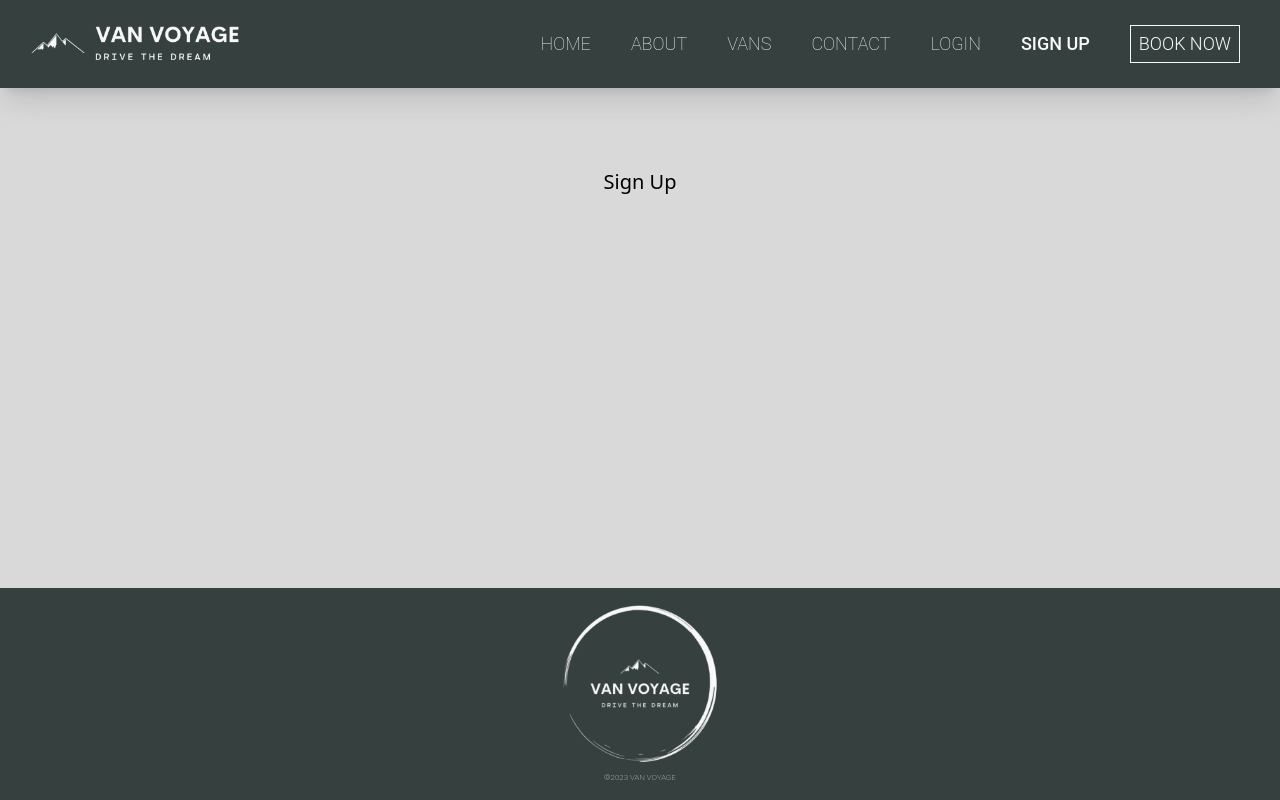
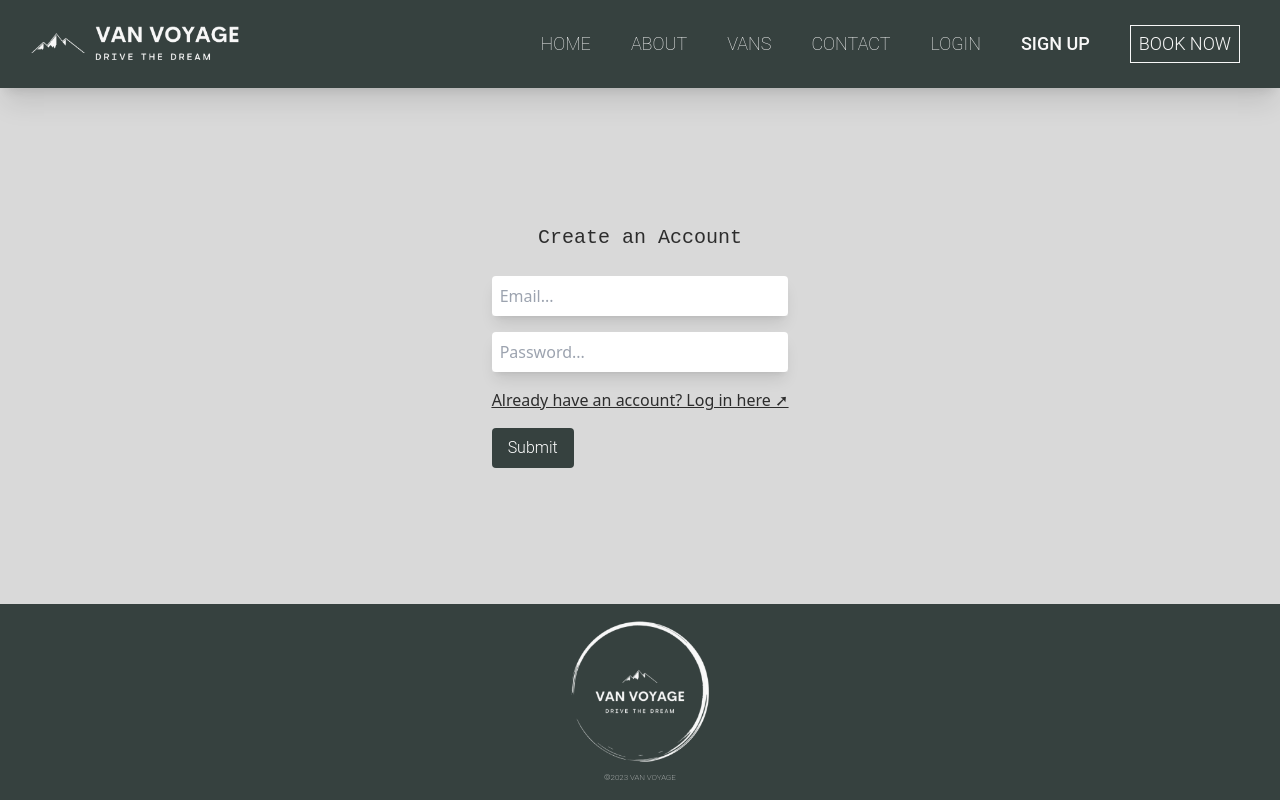
Before and after one commit to van-voyagers/T3A2-B-van-voyage-client, a React (Vite) app: page /signup in a window 1280 px wide. Built offline with nearby package versions, Linux system fonts and the light colour scheme; the HTML template or start-up script is replaced by a standard one; a web font is replaced by a local one.

Commit message:
shoadows added to forms, style-guide updated

```diff
--- a/package.json
+++ b/package.json
@@ -10,6 +10,7 @@
     "preview": "vite preview"
   },
   "dependencies": {
+    "axios": "^1.4.0",
     "react": "^18.2.0",
     "react-dom": "^18.2.0",
     "react-router-dom": "^6.14.2"
--- /dev/null
+++ b/src/components/CreateAccountForm.jsx
@@ -0,0 +1,61 @@
+import React, { useState } from 'react';
+import { Link, useNavigate } from 'react-router-dom';
+import axios from 'axios';
+
+function CreateAccountForm() {
+  const [email, setEmail] = useState('');
+  const [password, setPassword] = useState('');
+  const navigate = useNavigate();
+
+  const handleSubmit = async (event) => {
+    event.preventDefault();
+
+    try {
+      const response = await axios.post('http://localhost:3000/users/create-account', { email, password });
+
+      // Handle successful submission here
+      alert("Account successfully created!");
+      navigate('/login');
+    } catch (error) {
+      // Handle error during submission here
+      console.error(error);
+    }
+  }
+
+  return (
+    <form onSubmit={handleSubmit} className="flex flex-col items-center px-5 space-y-4 text-voyage-black">
+      <div className="w-full shadow-lg">
+        <input
+          type="email"
+          id="email"
+          name="email"
+          value={email}
+          onChange={(e) => setEmail(e.target.value)}
+          placeholder="Email..."
+          required
+          className="w-full h-10 pl-2 border-voyage-black border-opacity-50 focus:border-voyage-black focus:border-opacity-50 focus:outline-none focus:ring-2 focus:ring-voyage-black focus:ring-opacity-50 rounded"
+        />
+      </div>
+      <div className="w-full shadow-lg">
+        <input
+          type="password"
+          id="password"
+          name="password"
+          value={password}
+          onChange={(e) => setPassword(e.target.value)}
+          placeholder="Password..."
+          required
+          className="w-full h-10 pl-2 border-voyage-black border-opacity-50 focus:border-voyage-black focus:border-opacity-50 focus:outline-none focus:ring-2 focus:ring-voyage-black focus:ring-opacity-50 rounded"
+        />
+      </div>
+      <div className="underline">
+        <Link to="/login" className="text-voyage-black">Already have an account? Log in here ➚</Link>
+      </div>
+      <div className="self-start">
+        <button type="submit" className="bg-voyage-green text-white font-roboto font-light rounded px-4 py-2">Submit</button>
+      </div>
+    </form>
+  );
+}
+
+export default CreateAccountForm;
--- a/src/components/Footer.jsx
+++ b/src/components/Footer.jsx
@@ -7,7 +7,7 @@ function Footer() {
       <img
         src={VanVoyageFooterLogo}
         alt="Van Voyage Footer Logo"
-        className="h-14 sm:h-20 md:h-32 lg:h-40"
+        className="h-14 sm:h-20 md:h-32 lg:h-36"
       />
       <p className="text-voyage-white font-roboto font-extralight text-[8px] text-center mt-2">
         ©2023 VAN VOYAGE
--- a/src/pages/SignUp.jsx
+++ b/src/pages/SignUp.jsx
@@ -1,12 +1,17 @@
 import React from "react";
+import { Link } from 'react-router-dom';
 import Header from "../components/Header";
 import Footer from "../components/Footer";
+import CreateAccountForm from "../components/CreateAccountForm";
 
 function SignUp() {
   return (
     <div className="flex flex-col min-h-screen">
       <Header />
-      <p className="text-center mt-20 text-xl flex-grow">Sign Up</p>
+      <div className="flex flex-col items-center justify-center flex-grow">
+        <p className="text-center text-xl mb-6 font-roboto-mono text-voyage-black">Create an Account</p>
+        <CreateAccountForm />
+      </div>
       <Footer />
     </div>
   );
```
Also changed, not shown: 2 other files (tests, documents, lock files or other folders).
